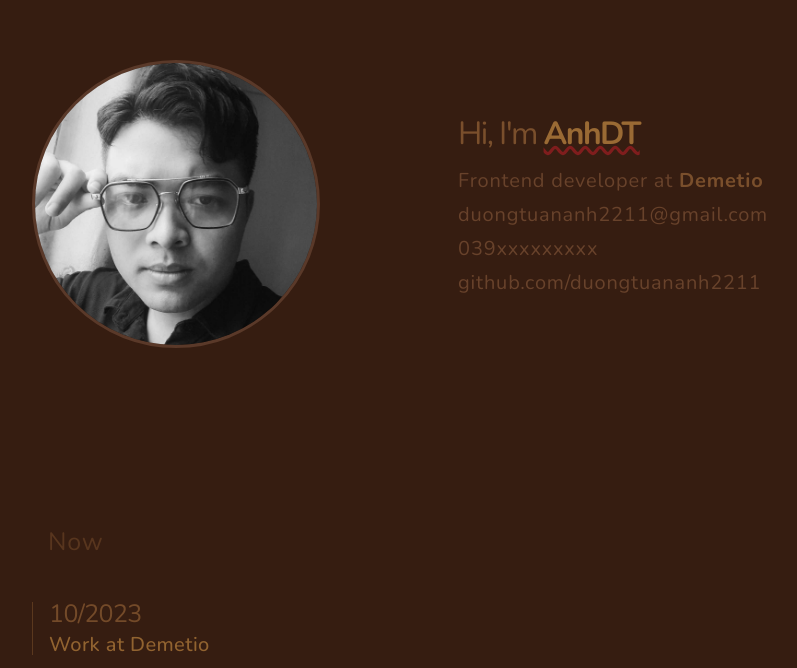
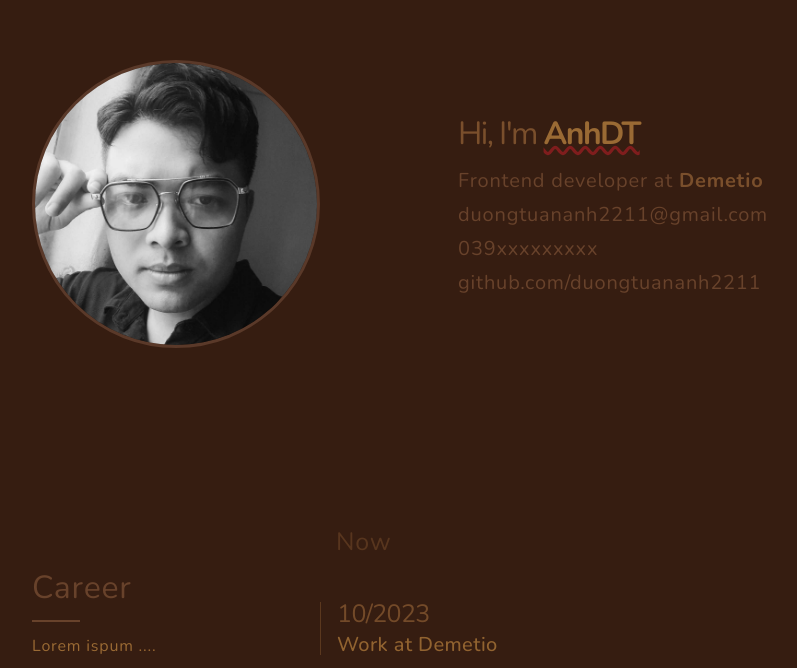
Before and after one commit to duongtuananh2211/my-portfolio, a Next.js app: page / in a window 1280 px wide. Shown: the part 132-800 px from the top of the page, without its empty margins (240-1037 px from the left). Built offline with nearby package versions, Linux system fonts and the light colour scheme.

Commit message:
ADD: Show section title on PC

```diff
--- a/app/components/SnapSection.tsx
+++ b/app/components/SnapSection.tsx
@@ -28,7 +28,7 @@ export const SnapSection: React.FC<SnapSectionProps> = ({
     >
       {title && (
         <div
-          className={cn("w-60 hidden", {
+          className={cn("w-60 hidden md:block", {
             "md:flex md:flex-col md:items-end md:text-right": reverse,
           })}
         >
```
